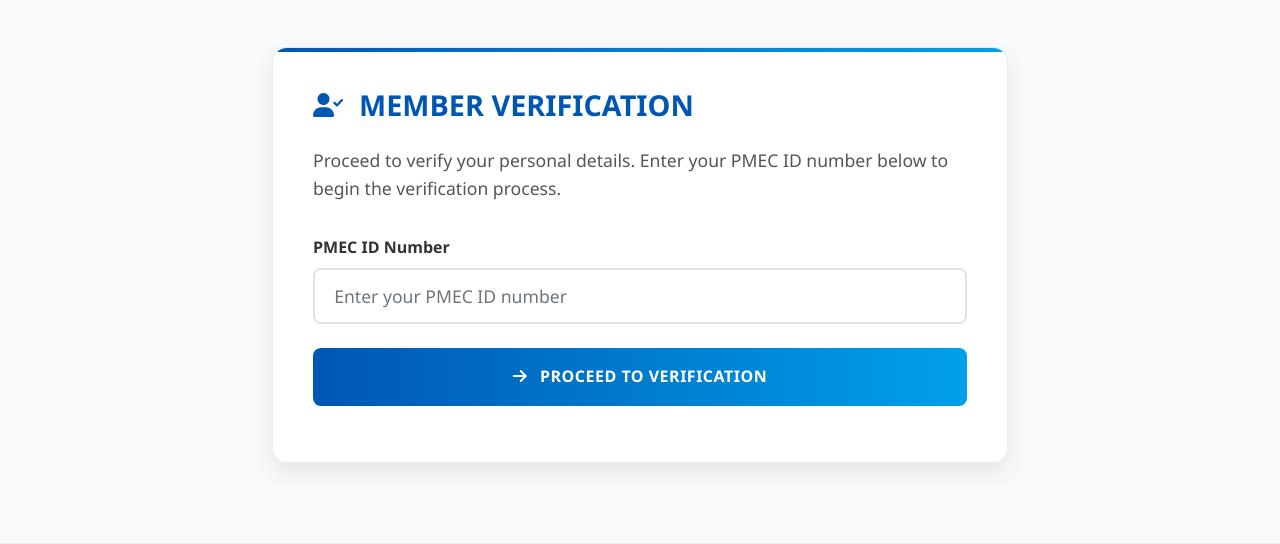
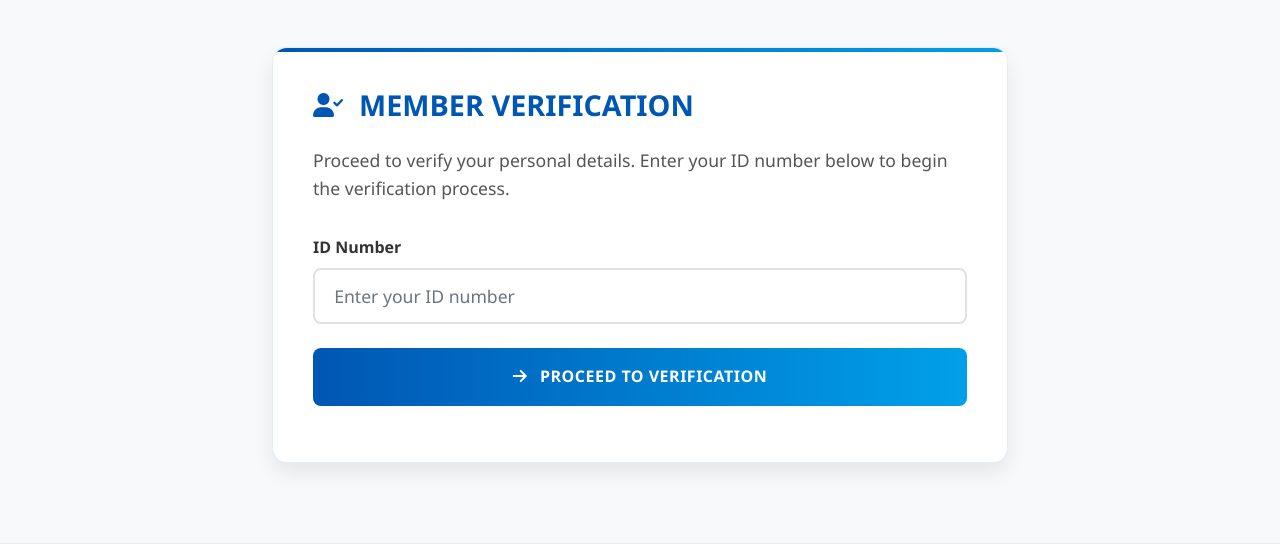
Before and after one commit to patrickmwila/ictaz_info_collector, a Flask app: page / in a window 1280 px wide. Shown: the part 568-1112 px from the top of the page. Run offline with Flask 3, Linux system fonts and the light colour scheme; some libraries are stand-ins or nearby versions.

Commit message:
Update Content

```diff
--- a/app.py
+++ b/app.py
@@ -45,7 +45,7 @@ class User(UserMixin, db.Model):
 
 @login_manager.user_loader
 def load_user(user_id):
-    return User.query.get(int(user_id))
+    return db.session.get(User, int(user_id))
 
 class Member(db.Model):
     __tablename__ = 'Members'
@@ -209,7 +209,7 @@ def index():
             return jsonify({
                 'status': 'error',
                 'title': 'Access Denied',
-                'message': 'The provided PMEC ID number was not found in our records.',
+                'message': 'The provided ID number was not found in our records.',
                 'icon': 'error'
             }), 400
 
--- a/backoffice/members.csv
+++ b/backoffice/members.csv
@@ -1,2 +1,4 @@
 IDNumber,FirstName,MiddleName,LastName,Gender,Email,DateofBirth,MobileNo,IDType,Nationality,MembershipCategory,Address,City,MonthlyDeduction,IDDocument,SubmissionDate
 279735/82/1,Patrick,,Mwila,Male,patrickmwila.org@gmail.com,1999-09-20,260972338617,NRC,Zambian,Affiliate,"18 Njoka Road, Off Kwacha Road, Olympia Park",Lusaka,300.0,279735_82_1/279735_82_1.pdf,2025-01-28 14:58:30
+368124/67/1,John,,Doe,Female,patrickmwila.org@gmail.com,2000-05-10,440972338617,NRC,South African,Full Member,"18 Njoka Road, Off Kwacha Road, Olympia Park",Cape Town,500.0,368124_67_1/368124_67_1.pdf,2025-01-28 15:27:41
+139534/12/1,Rick,,Mwils,Male,patrickmwila.org@gmail.com,1999-09-20,220972338617,NRC,Mozambican,Full Member,"18 Njoka Road, Off Kwacha Road, Olympia Park",Maputo,300.0,139534_12_1/139534_12_1.pdf,2025-01-28 16:11:03
--- a/forms.py
+++ b/forms.py
@@ -148,9 +148,9 @@ class MemberForm(FlaskForm):
         validate_date
     ])
     MobileNo = StringField('Mobile Number', validators=[DataRequired()])
-    IDNumber = StringField('PMEC ID Number', validators=[
+    IDNumber = StringField('ID Number', validators=[
         DataRequired(),
-        Regexp(r'^\d{6}/\d{2}/\d{1}$', message='Invalid PMEC ID Number format. Expected format: XXXXXX/XX/X')
+        Regexp(r'^\d{6}/\d{2}/\d{1}$', message='Invalid ID Number format. Expected format: XXXXXX/XX/X')
     ])
     IDType = SelectField('ID Type', choices=[('', 'Select ID Type'), ('NRC', 'NRC'), ('Passport', 'Passport')], validators=[DataRequired()])
     IDDocument = FileField('ID Document', validators=[
@@ -195,7 +195,7 @@ class MemberForm(FlaskForm):
     def validate_MobileNo(self, field):
         if self.Nationality.data == 'Zambian':
             if not field.data.startswith('260'):
-                raise ValidationError('For Zambian numbers, mobile number must start with 260 (Zambia country code)')
+                raise ValidationError('Mobile number must start with 260')
         if not field.data.isdigit():
             raise ValidationError('Mobile number must contain only digits')
         if len(field.data) != 12:
--- a/templates/index.html
+++ b/templates/index.html
@@ -60,6 +60,7 @@
 
     .sub-heading {
         font-size: 1.2rem;
+        font-style: italic;
         text-align: center;
         max-width: 800px;
         margin: 0 auto;
@@ -242,13 +243,13 @@
                         MEMBER VERIFICATION
                     </h2>
                     <p class="section-text">
-                        Proceed to verify your personal details. Enter your PMEC ID number below to begin the verification process.
+                        Proceed to verify your personal details. Enter your ID number below to begin the verification process.
                     </p>
                     <form id="verificationForm" method="POST" class="mb-3">
                         {{ form.csrf_token }}
                         <div class="form-group mb-4">
                             {{ form.IDNumber.label(class="form-label fw-bold") }}
-                            {{ form.IDNumber(class="form-control", placeholder="Enter your PMEC ID number", autocomplete="off") }}
+                            {{ form.IDNumber(class="form-control", placeholder="Enter your ID number", autocomplete="off") }}
                             {% if form.IDNumber.errors %}
                                 <div class="alert alert-danger mt-2">
                                     <i class="fas fa-exclamation-circle me-2"></i>
```
Also changed, not shown: 2 other files.
